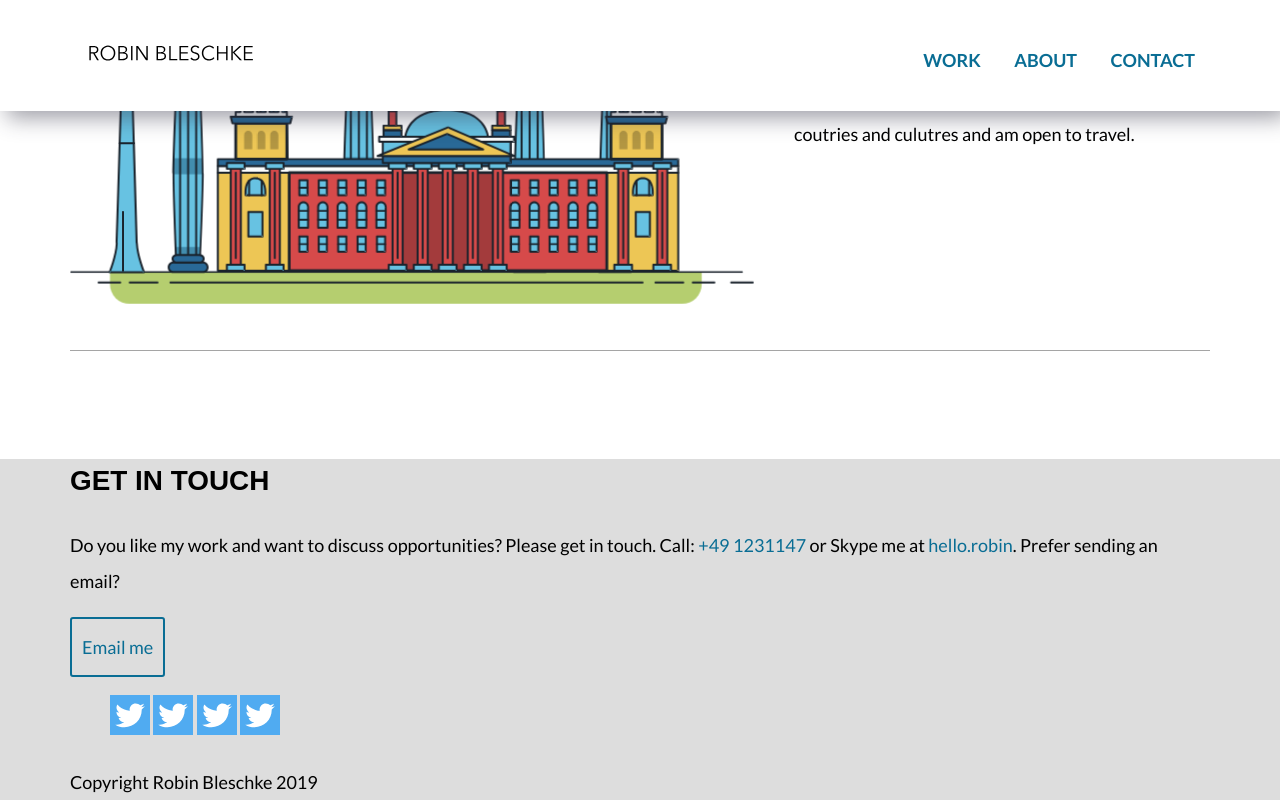
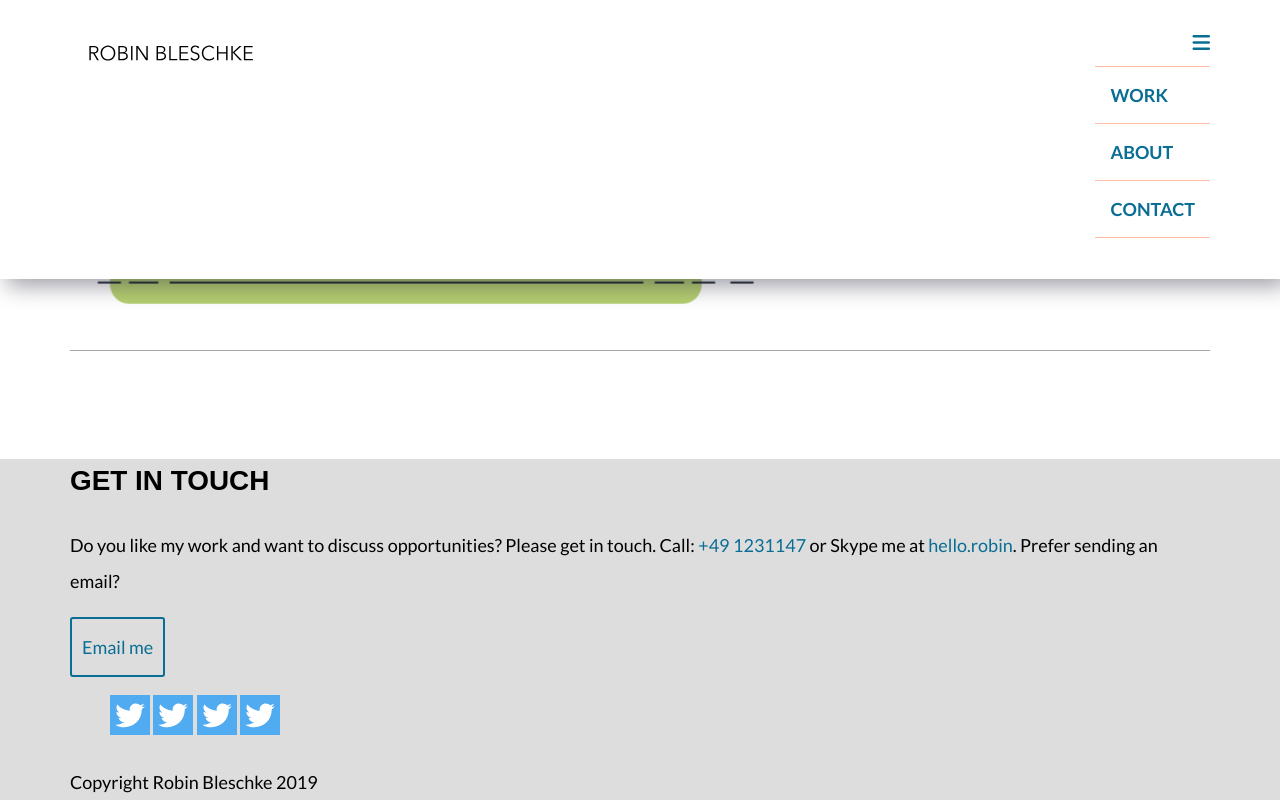
Before and after one commit to Robiin0110/portfolio-robin, a plain HTML site: page index.html in a window 1280 px wide. Both pictures are taken after a click on the link "CONTACT". Shown: the part 1845-2645 px from the top of the page. Drawn offline with nearby package versions, Linux system fonts and the light colour scheme.

Commit message:
Styled the burger menu

```diff
--- a/css/style.css
+++ b/css/style.css
@@ -154,6 +154,18 @@ nav > ul > li > a:visited {
   font-size: 20px;
   padding-right: 0;
 }
+.navtoggle.responsive nav {
+  padding: 24px 0 0;
+}
+.navtoggle.responsive li  {
+  display: block;
+  padding: 10px 0;
+  border-top: 1px solid rgba(255,127,80,0.5);
+}
+
+.navtoggle.responsive li:last-child  {
+  padding: 0 0 10px;
+}
 
 
 /* Hero Settings */
@@ -288,6 +300,9 @@ footer {
   main {
     padding-top: 160px;
   }
+  .navtoggle.responsive li  {
+  display: block;
+  }
 }
 @media only screen and (min-width: 1024px) {
   .col-lg-7 {
--- a/index.html
+++ b/index.html
@@ -21,7 +21,7 @@
         <ul class="navigation">
           <li><a href="index.html">Work</a></li>
           <li><a href="about.html">About</a></li>
-          <li><a href="#contact">Contact</a></li>
+          <li><a href="#contact" onclick="menuToggle()" >Contact</a></li>
           <li><a href="javascript:void(0);" class="icon" onclick="myFunction()"><i class="fas fa-bars"></i></a></li>
         </ul>
       </nav>
@@ -1089,7 +1089,7 @@
     </div>
   </footer>
   <script src="https://code.jquery.com/jquery-3.3.1.min.js" integrity="sha256-FgpCb/KJQlLNfOu91ta32o/NMZxltwRo8QtmkMRdAu8=" crossorigin="anonymous"></script>
-  <script src="js/scripts.js"></script>
+  <script src="js/script.js"></script>
 
 </body>
 
--- a/js/script.js
+++ b/js/script.js
@@ -1 +1,8 @@
-console.log("Welcome to my UX portfolio!")
+function menuToggle() {
+  var x = document.getElementById('myNavtoggle');
+  if (x.className === 'navtoggle') {
+    x.className += ' responsive';
+  } else {
+    x.className = 'navtoggle';
+  }
+}
```
Also changed, not shown: about.html (+2 -2 lines), contact.html (+2 -2 lines), designnow.html (+2 -2 lines).
